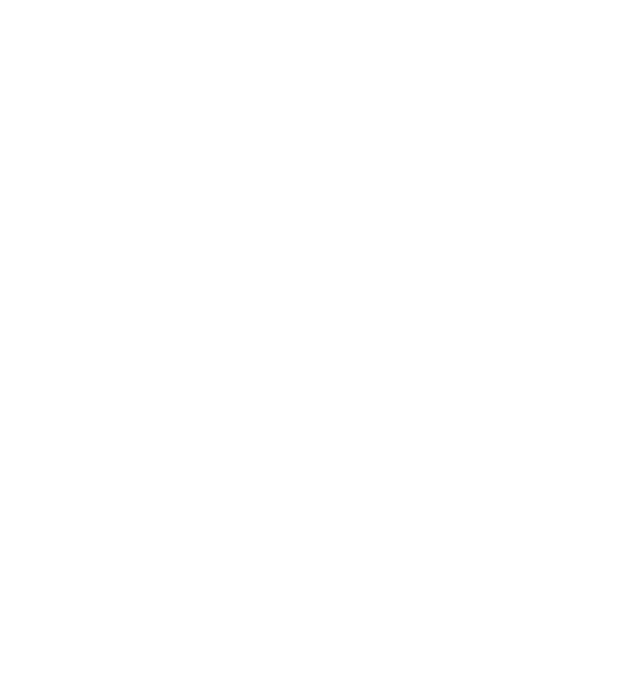
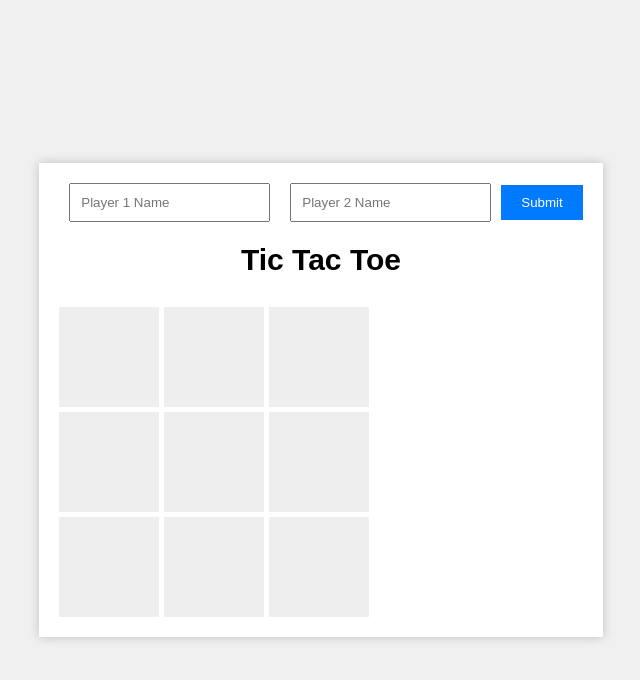
Before and after one commit to acciojob/tictactoe-JoyPatel24, a website: page main.html in a window 1280 px wide. Shown: the whole page, without its empty margins (319-959 px from the left). Drawn offline with Linux system fonts and the light colour scheme.

Commit message:
created a submission

```diff
--- a/main.html
+++ b/main.html
@@ -8,6 +8,26 @@
 
 <body>
 	<!-- the entire body must be written by student -->
+	<div class="container">
+    <div class="input-section">
+      <input type="text" id="player-1" placeholder="Player 1 Name">
+      <input type="text" id="player-2" placeholder="Player 2 Name">
+      <button id="submit">Submit</button>
+    </div>
+    <h1>Tic Tac Toe</h1>
+    <div class="message"></div>
+    <div class="board">
+      <div class="cell" id="1"></div>
+      <div class="cell" id="2"></div>
+      <div class="cell" id="3"></div>
+      <div class="cell" id="4"></div>
+      <div class="cell" id="5"></div>
+      <div class="cell" id="6"></div>
+      <div class="cell" id="7"></div>
+      <div class="cell" id="8"></div>
+      <div class="cell" id="9"></div>
+    </div>
+  </div>
     <script type="text/javascript" src="./script.js">
 </script>
 
--- a/script.js
+++ b/script.js
@@ -1 +1,50 @@
 //your JS code here. If required.
+const player1Input = document.getElementById('player-1');
+const player2Input = document.getElementById('player-2');
+const submitButton = document.getElementById('submit');
+const messageDiv = document.querySelector('.message');
+const boardCells = document.querySelectorAll('.cell');
+
+let currentPlayer = 'X'; // 'X' represents player 1, 'O' represents player 2
+
+submitButton.addEventListener('click', startGame);
+
+function startGame() {
+  const player1Name = player1Input.value;
+  const player2Name = player2Input.value;
+
+  if (player1Name.trim() === '' || player2Name.trim() === '') {
+    alert('Please enter both player names.');
+    return;
+  }
+
+  messageDiv.textContent = `${player1Name}, you're up!`;
+  boardCells.forEach(cell => cell.addEventListener('click', handleCellClick));
+
+  submitButton.disabled = true;
+  player1Input.disabled = true;
+  player2Input.disabled = true;
+}
+
+function handleCellClick(event) {
+  const cell = event.target;
+
+  if (cell.textContent === '') {
+    cell.textContent = currentPlayer;
+    checkWin();
+    currentPlayer = currentPlayer === 'X' ? 'O' : 'X';
+    updateMessage();
+  }
+}
+
+function checkWin() {
+  // You need to implement the logic to check for a win here
+  // and show the message with the winner's name.
+}
+
+function updateMessage() {
+  const player1Name = player1Input.value;
+  const player2Name = player2Input.value;
+  const message = currentPlayer === 'X' ? `${player1Name}, you're up!` : `${player2Name}, you're up!`;
+  messageDiv.textContent = message;
+}
--- a/styles.css
+++ b/styles.css
@@ -1 +1,60 @@
 /*  your css code here. If applicable */
+body {
+  font-family: Arial, sans-serif;
+  margin: 0;
+  padding: 0;
+  display: flex;
+  justify-content: center;
+  align-items: center;
+  height: 100vh;
+  background-color: #f0f0f0;
+}
+
+.container {
+  text-align: center;
+  background-color: #fff;
+  padding: 20px;
+  box-shadow: 0 0 10px rgba(0, 0, 0, 0.2);
+}
+
+h1 {
+  font-size: 30px;
+  margin-bottom: 20px;
+}
+
+.input-section {
+  display: flex;
+  align-items: center;
+  justify-content: center;
+  margin-bottom: 20px;
+}
+
+input[type="text"] {
+  padding: 10px;
+  margin: 0 10px;
+}
+
+button {
+  padding: 10px 20px;
+  background-color: #007bff;
+  color: #fff;
+  border: none;
+  cursor: pointer;
+}
+
+.board {
+  display: grid;
+  grid-template-columns: repeat(3, 100px);
+  grid-template-rows: repeat(3, 100px);
+  grid-gap: 5px;
+  margin-top: 30px;
+}
+
+.cell {
+  display: flex;
+  justify-content: center;
+  align-items: center;
+  font-size: 48px;
+  background-color: #eee;
+  cursor: pointer;
+}
```
